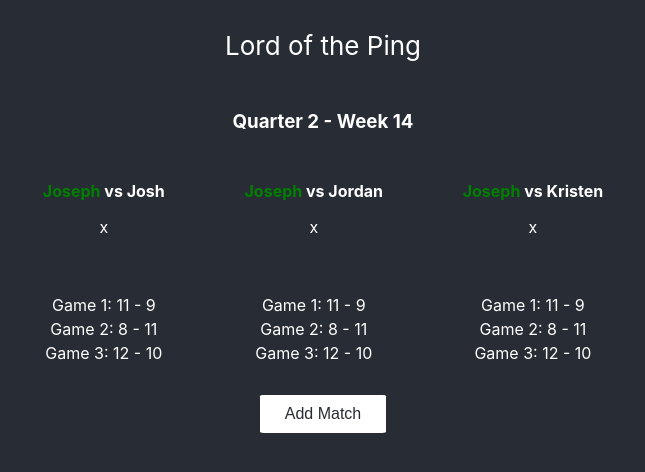
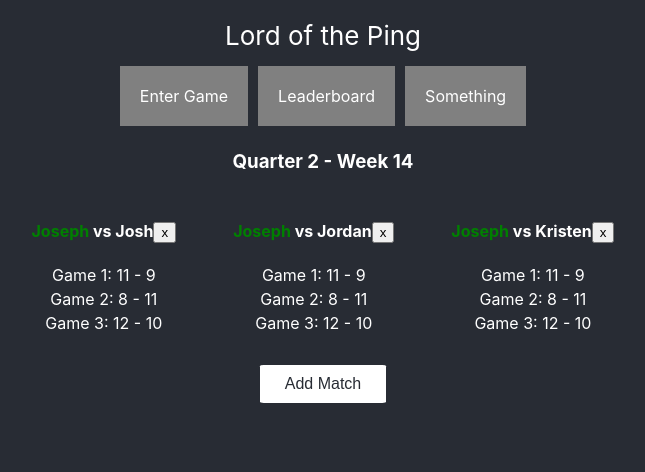
Before and after one commit to jmcacioppo/LordOfThePing, a React (Create React App) app: page / in a window 1280 px wide. Shown: the top 472 px of the page, without its empty margins (317-962 px from the left). Built offline with nearby package versions, Linux system fonts and the light colour scheme.

Commit message:
Added navbar

```diff
--- a/src/App.css
+++ b/src/App.css
@@ -10,7 +10,13 @@
 
 .App-header {
   font-size: calc(10px + 2vmin);
-  padding: 30px;
+  margin-top: 10px;
+  padding: 10px;
+}
+
+.NavItemsContainer > div {
+  background-color: gray;
+  margin: 5px;
 }
 
 .button {
@@ -25,6 +31,7 @@
   border-radius: 3%;
 }
 
+button:hover,
 .button:hover {
   cursor: pointer;
 }
@@ -39,6 +46,7 @@
 }
 
 .FlexItem {
+  flex-grow: 1;
   padding: 20px;
 }
 
--- a/src/App.tsx
+++ b/src/App.tsx
@@ -7,6 +7,7 @@ import React, { Component } from "react";
 import { connect } from "react-redux";
 import { bindActionCreators } from "redux";
 import { DateFunctions } from "./utilities/dateFunctions";
+import Navbar from "./components/Navbar";
 
 const date = new Date();
 const dateFunctions = new DateFunctions(date);
@@ -35,7 +36,7 @@ class App extends Component<AppProps, AppState> {
   render() {
     return (
       <div className="App">
-        <header className="App-header">Lord of the Ping</header>
+        <Navbar />
 
         <h3>
           Quarter {quarterNumber} - Week {weekNumber}
--- a/src/components/Match.tsx
+++ b/src/components/Match.tsx
@@ -32,7 +32,7 @@ const Match = (props: any) => {
   return (
     <div style={styles.Match}>
       <PlayerNamesDisplay match={match} />
-      <p onClick={() => props.handleDelete(match)}>x</p>
+      <button onClick={() => props.handleDelete(match)}>x</button>
       <br /> <br />
       {match.games.map((game: GameModel) => {
         return (
--- /dev/null
+++ b/src/components/Navbar.tsx
@@ -0,0 +1,17 @@
+import React from "react";
+
+const Navbar = (props: any) => {
+  return (
+    <nav>
+      <header className="App-header">Lord of the Ping</header>
+
+      <div className="NavItemsContainer FlexContainer">
+        <div className="FlexItem">Enter Game</div>
+        <div className="FlexItem">Leaderboard</div>
+        <div className="FlexItem">Something</div>
+      </div>
+    </nav>
+  );
+};
+
+export default Navbar;
```
Also changed, not shown: src/index.tsx (+10 -10 lines).
